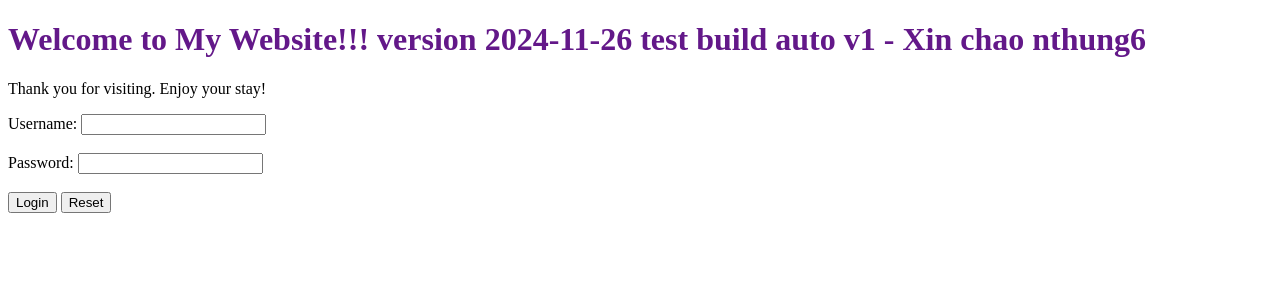
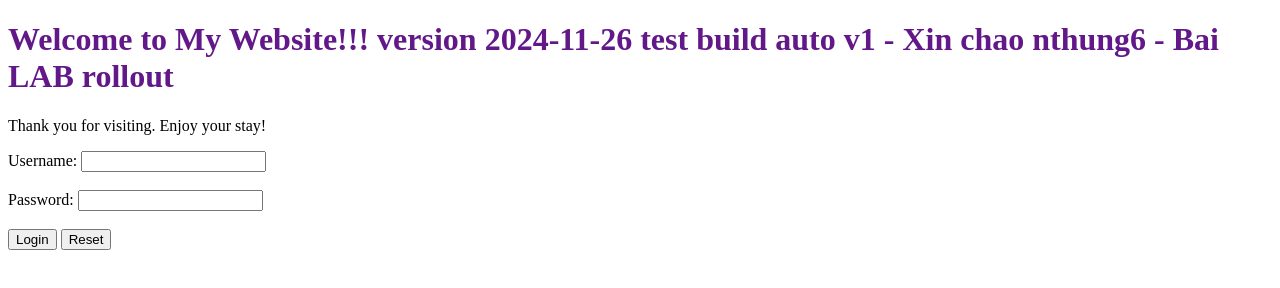
Before and after one commit to hunghoccloud/nodejs-random-color, a website: page public/index.html in a window 1280 px wide. Drawn offline with Linux system fonts and the light colour scheme.

Commit message:
Update index.html

```diff
--- a/public/index.html
+++ b/public/index.html
@@ -7,7 +7,7 @@
 </head>
 
 <body>
-    <h1 id="welcome" style="color: #631889;">Welcome to My Website!!! version 2024-11-26 test build auto v1 - Xin chao nthung6 </h1>
+    <h1 id="welcome" style="color: #631889;">Welcome to My Website!!! version 2024-11-26 test build auto v1 - Xin chao nthung6 - Bai LAB rollout </h1>
     <p>Thank you for visiting. Enjoy your stay!</p>
 
     <form action="/api/login" method="POST">
```
